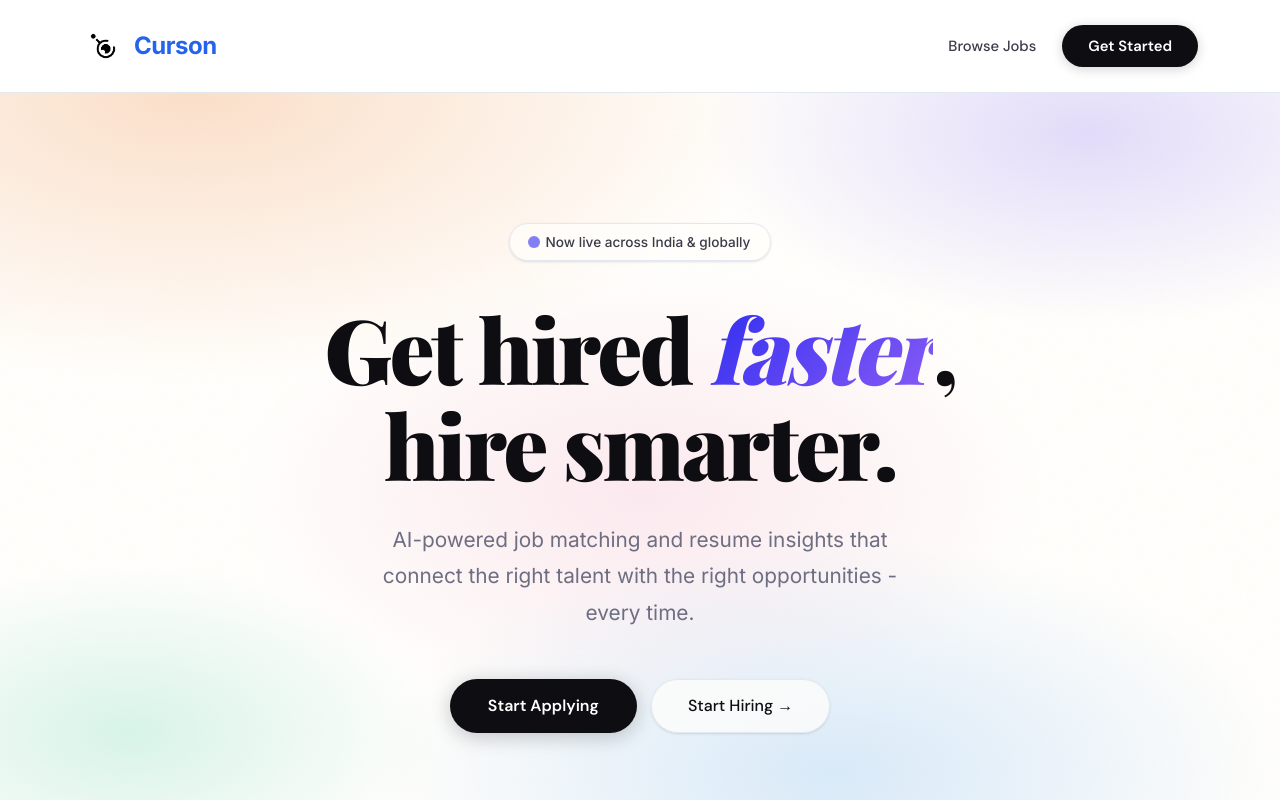
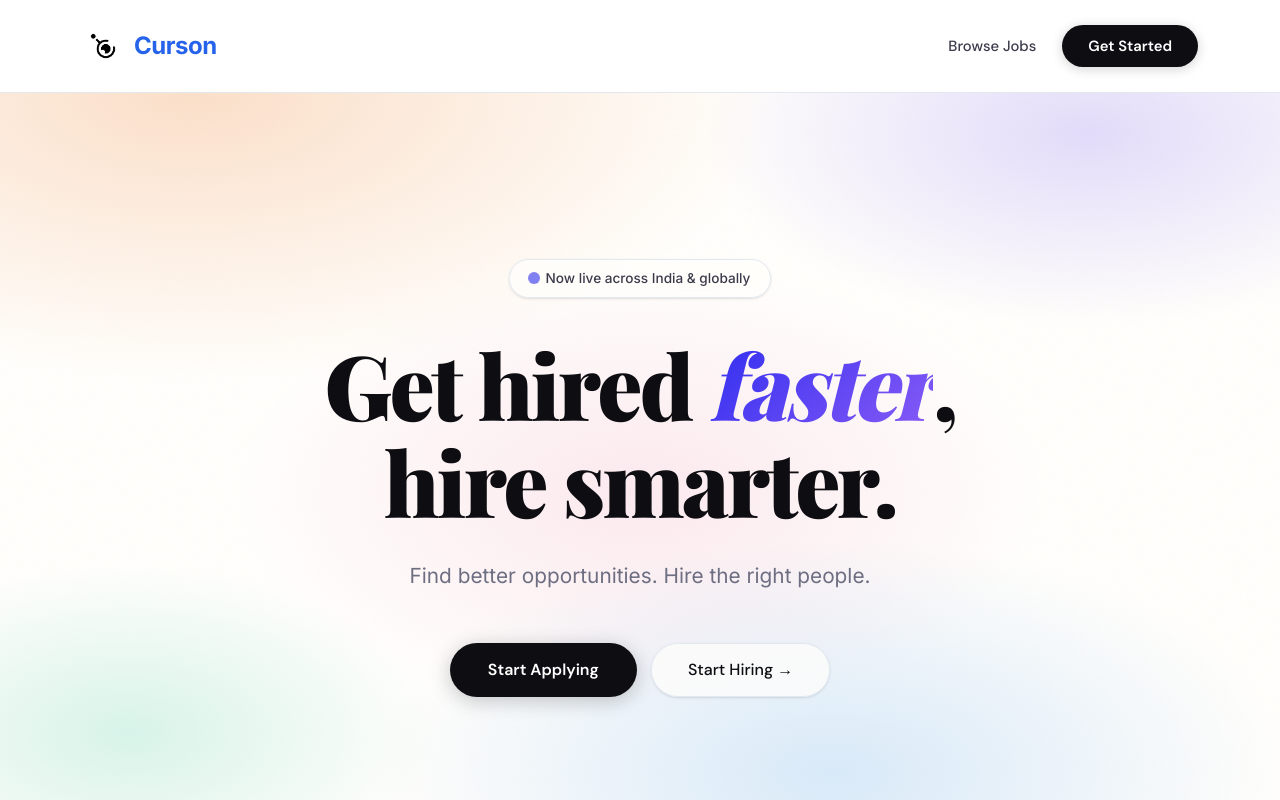
Before and after one commit to Curson-in/jobtalent_frontend, a React (Vite) app: page / in a window 1280 px wide. Shown: the top 800 px of the page. Built offline with nearby package versions, Linux system fonts and the light colour scheme.

Commit message:
page updated

```diff
--- a/src/pages/Landing.jsx
+++ b/src/pages/Landing.jsx
@@ -80,8 +80,7 @@ export default function Landing() {
             </h1>
 
             <p>
-              AI-powered job matching and resume insights that connect the right
-              talent with the right opportunities - every time.
+              Find better opportunities. Hire the right people.
             </p>
 
             <div className="hero-buttons">
```
